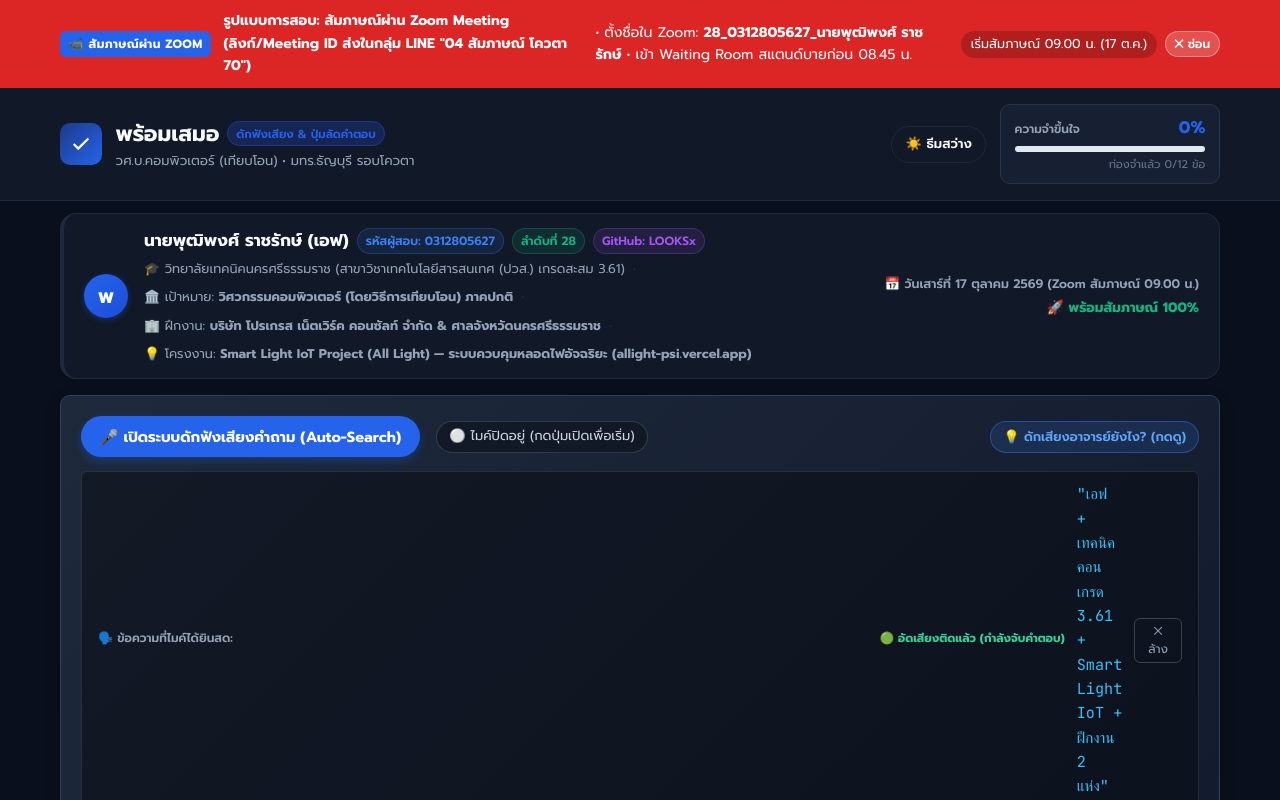
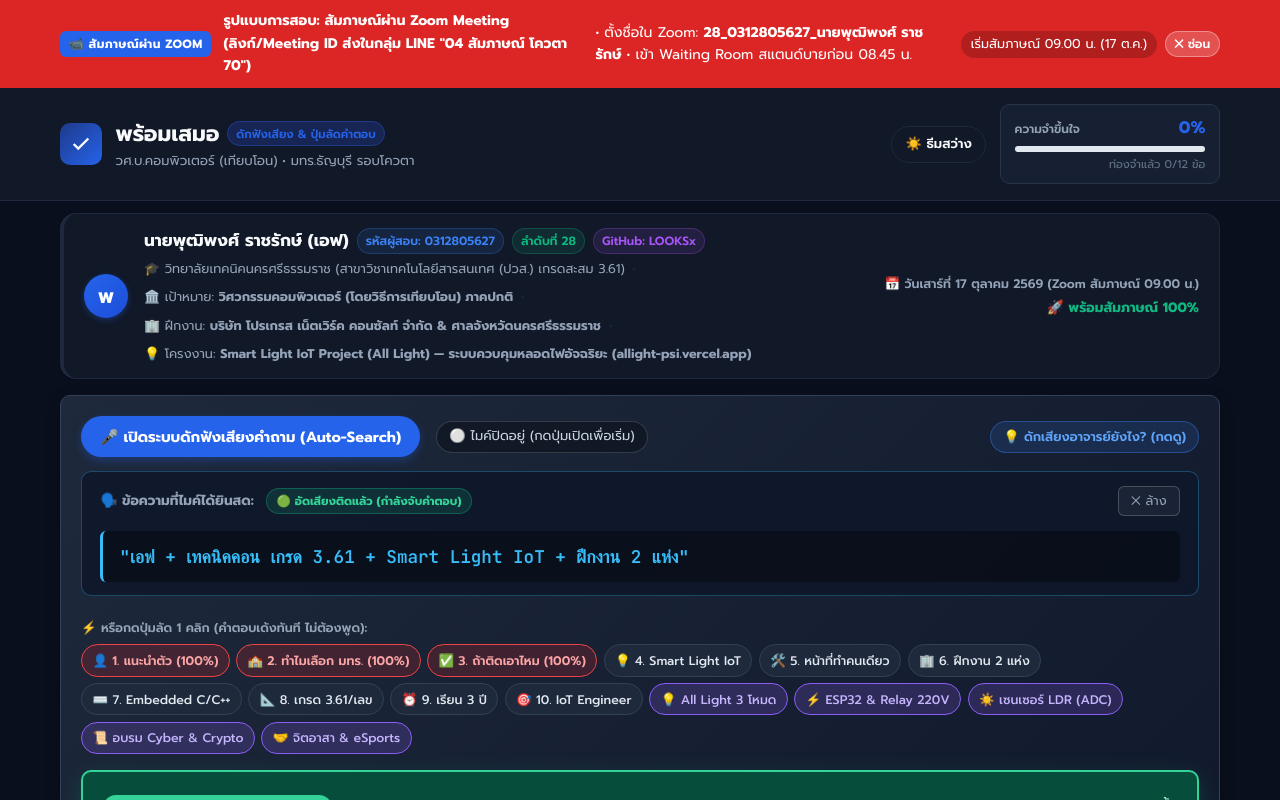
Before and after one commit to LOOKSx/take-a-test, an Angular app: page / in a window 1280 px wide. Both pictures are taken after a click on the button "👤 1. แนะนำตัว (100%)". Shown: the top 800 px of the page. Built offline with nearby package versions, Linux system fonts and the light colour scheme.

Commit message:
fix: resolve transcript box text squishing and column layout issue

```diff
--- a/src/app/app.css
+++ b/src/app/app.css
@@ -575,36 +575,83 @@
 }
 
 .transcript-box {
-  background: rgba(0, 0, 0, 0.35);
-  border: 1px solid rgba(255, 255, 255, 0.1);
-  padding: 0.65rem 1rem;
-  border-radius: var(--radius-sm);
+  background: rgba(15, 23, 42, 0.85);
+  border: 1.5px solid rgba(56, 189, 248, 0.3);
+  padding: 0.85rem 1.15rem;
+  border-radius: var(--radius-md);
+  display: flex;
+  flex-direction: column;
+  gap: 0.65rem;
+  width: 100%;
+  box-sizing: border-box;
+}
+
+.transcript-header-row {
+  display: flex;
+  align-items: center;
+  justify-content: space-between;
+  width: 100%;
+}
+
+.transcript-header-left {
   display: flex;
   align-items: center;
   gap: 0.75rem;
+  flex-wrap: wrap;
 }
 
 .transcript-tag {
-  font-size: 0.75rem;
-  font-weight: 600;
+  font-size: 0.85rem;
+  font-weight: 700;
   color: #94a3b8;
   white-space: nowrap;
 }
 
+.transcript-confirmed {
+  font-size: 0.78rem;
+  font-weight: 700;
+  color: #34d399;
+  background: rgba(16, 185, 129, 0.15);
+  padding: 0.2rem 0.6rem;
+  border-radius: var(--radius-full);
+  border: 1px solid rgba(16, 185, 129, 0.35);
+}
+
+.transcript-body-row {
+  width: 100%;
+  background: rgba(0, 0, 0, 0.35);
+  padding: 0.75rem 1rem;
+  border-radius: var(--radius-sm);
+  border-left: 3px solid #38bdf8;
+  box-sizing: border-box;
+}
+
 .transcript-content {
-  font-size: 0.95rem;
+  font-size: 1.1rem;
+  line-height: 1.55;
   color: #38bdf8;
   font-family: var(--font-mono);
-  flex: 1;
+  font-weight: 600;
+  word-break: break-word;
+  margin: 0;
+  width: 100%;
 }
 
 .btn-clear-transcript {
-  font-size: 0.75rem;
+  font-size: 0.8rem;
   color: #94a3b8;
-  padding: 0.2rem 0.5rem;
+  padding: 0.3rem 0.75rem;
   border: 1px solid rgba(255, 255, 255, 0.2);
   border-radius: var(--radius-sm);
-  background: transparent;
+  background: rgba(255, 255, 255, 0.05);
+  cursor: pointer;
+  transition: all var(--transition-fast);
+}
+
+.btn-clear-transcript:hover {
+  background: rgba(239, 68, 68, 0.25);
+  border-color: #ef4444;
+  color: #fca5a5;
 }
 
 /* SPEECH ERROR BOX */
--- a/src/app/app.html
+++ b/src/app/app.html
@@ -196,11 +196,15 @@
           @if (speechTranscript()) {
             <div class="transcript-box animate-fade-in" [class.has-sound]="isSoundDetected()">
               <div class="transcript-header-row">
-                <span class="transcript-tag">🗣️ ข้อความที่ไมค์ได้ยินสด:</span>
-                <span class="transcript-confirmed">🟢 อัดเสียงติดแล้ว (กำลังจับคำตอบ)</span>
+                <div class="transcript-header-left">
+                  <span class="transcript-tag">🗣️ ข้อความที่ไมค์ได้ยินสด:</span>
+                  <span class="transcript-confirmed">🟢 อัดเสียงติดแล้ว (กำลังจับคำตอบ)</span>
+                </div>
+                <button type="button" class="btn-clear-transcript" (click)="clearSpeechData()">✕ ล้าง</button>
               </div>
-              <p class="transcript-content">"{{ speechTranscript() }}"</p>
-              <button type="button" class="btn-clear-transcript" (click)="clearSpeechData()">✕ ล้าง</button>
+              <div class="transcript-body-row">
+                <p class="transcript-content">"{{ speechTranscript() }}"</p>
+              </div>
             </div>
           }
 
```
